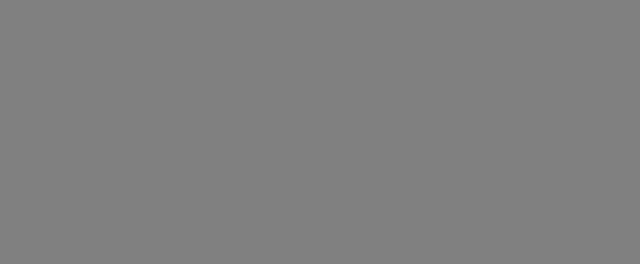
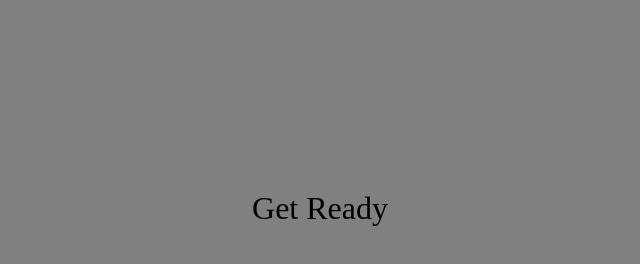
Before and after one commit to RauKevin/BCI-Project, a plain HTML site: page pages/blank2.html in a window 1280 px wide. Shown: the whole page, without its empty margins (320-960 px from the left). Drawn offline with Linux system fonts and the light colour scheme.

Commit message:
update blank2
added text to blank grey screen

```diff
--- a/pages/blank2.html
+++ b/pages/blank2.html
@@ -29,6 +29,7 @@ startTimer(10);  // 10 seconds
 
 h1,p {
 	text-align:center;
+	font-size: 2em;
 }
 
 body {
@@ -46,6 +47,8 @@ body {
 <body>
 
 <!--<img src="Wolfpsyched2.png" alt="Blame Matt" style="width:100%;">-->
+<div style="height:150px;"></div>
+<p>Get Ready</p>
 
 </body>
 </html>
```
